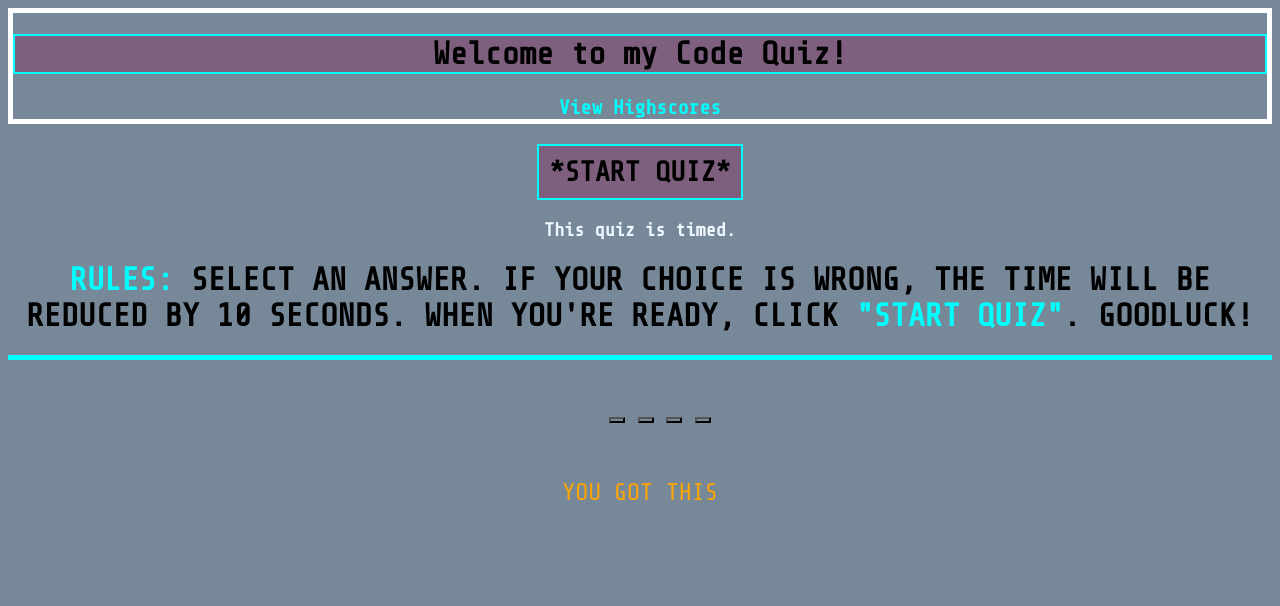
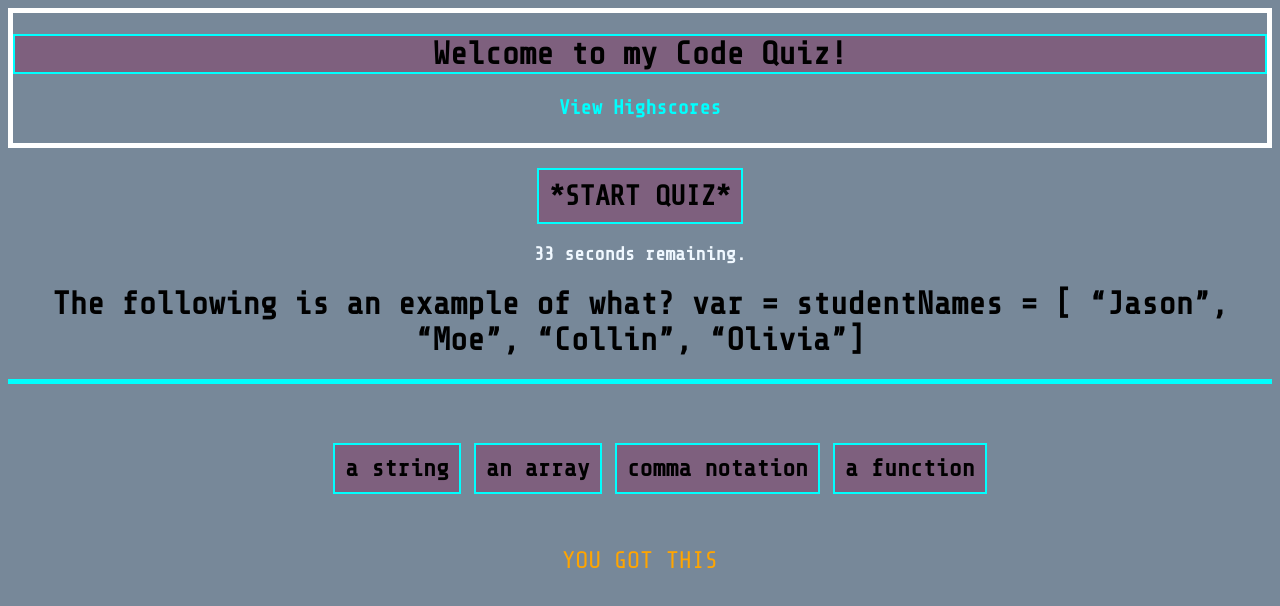
Before and after one commit to LutzJason92/JDLCodeQuiz, a plain HTML site: page index.html in a window 1280 px wide. Both pictures are taken after a click on the button "*START QUIZ*". Drawn offline with nearby package versions, Linux system fonts and the light colour scheme.

Commit message:
js edits
linked points to html page, updated questions, formatting changed

```diff
--- a/assets/css/style.css
+++ b/assets/css/style.css
@@ -36,6 +36,15 @@ ol {
   list-style: none;
 }
 
+button {
+  margin-top: 20px;
+  font-size: 1em;
+  padding: 10px;
+  background-color: rgb(126, 96, 126);
+  font-weight: bolder;
+  border: 2.5px solid cyan;
+}
+
 timer h3 {
   color: aliceblue;
   text-align: center;
--- a/assets/js/script.js
+++ b/assets/js/script.js
@@ -1,21 +1,21 @@
 // // //DECLARE VARIABLES
 
 var startCountDown = document.getElementById("timer")
-var beginQuestion1 = document.getElementById("questions")
+var userQuestions = document.getElementById("questions")
 var displayAnswers = document.getElementById("answers")
 var displayValue = document.getElementById("rightWrong")
 var choicesArray1 = document.getElementById("choice1")
 var choicesArray2 = document.getElementById("choice2")
 var choicesArray3 = document.getElementById("choice3")
 var choicesArray4 = document.getElementById("choice4")
-
+var displayScore =  document.getElementById("points")
 
 // questionAndanswersArray
 var quizQuestions = [
 
-    { question : "sample",
-    choices : ["a", "b", "c", "d"],
-    answer : "b" },
+    { question : "The following is an example of what? var = studentNames = [ “Jason”, “Moe”, “Collin”, “Olivia”]",
+    choices : ["a string", "an array", "comma notation", "a function"],
+    answer : "an array" },
 
    { question : "sample 2",
     choices : [ 1, 2, 3, 4 ],
@@ -28,33 +28,33 @@ var quizQuestions = [
     { question : "sample 4",
     choices : [ 9, 8, 7, 6 ],
     answer : 8 }
-
-//     { question :
-//     choices :
-//     answer : },
-
-
 ];
-
 
 var quizQa = 0;
 var penalty = 5;
 var secondsLeft = 35;
-var score = 0
+var points = 0;
 
 //EventListener - button clicks
 document.getElementById("button").addEventListener('click', startTimer);
-document.getElementById("choice1").addEventListener('click', judgeMent);document.getElementById("choice2").addEventListener('click', judgeMent);document.getElementById("choice3").addEventListener('click', judgeMent);document.getElementById("choice4").addEventListener('click', judgeMent);
+document.getElementById("choice1").addEventListener('click', judgeMent);
+document.getElementById("choice2").addEventListener('click', judgeMent);
+document.getElementById("choice3").addEventListener('click', judgeMent);
+document.getElementById("choice4").addEventListener('click', judgeMent);
+
+
+
+
 
 function startTimer (){
     var timerInterval = setInterval(function() {
-        // beginQuestion1()
+
         secondsLeft--;
         startCountDown.textContent = secondsLeft + " seconds remaining.";
 
         if(secondsLeft < 10)
         {
-            startCountDown.textContent = secondsLeft + " time is almost up!";
+            startCountDown.textContent = secondsLeft + " seconds remaining! time is almost up!";
         }
 
         if (secondsLeft <= 0) {
@@ -64,35 +64,30 @@ function startTimer (){
         }
       }, 1000); //milliseconds
 
-    questions()
+    question1()
 };
 
-function questions(){
-
-        //proves content is pushed to page
-        // beginQuestion1.textContent = "question Place Holder"
-        // displayAnswers.textContent = "answer Place holder"
-
+function question1(){
         for (var i = 0; i < quizQuestions.length; i++){
 
             var displayQuestion = quizQuestions[quizQa].question;
-            beginQuestion1.textContent = displayQuestion;
+            userQuestions.textContent = displayQuestion;
         };
 
-        for (var x = 0; x < quizQuestions.length; x++){
+        for (var i = 0; i < quizQuestions.length; i++ ){
 
-            var displayChoices = quizQuestions[quizQa].choices[x];
+            var displayChoices = quizQuestions[quizQa].choices[i];
 
-            if (x == 0) {
+            if (i == 0) {
                 choicesArray1.textContent = displayChoices
             }
-            if (x == 1) {
+            if (i == 1) {
                 choicesArray2.textContent = displayChoices
             }
-            if (x == 2) {
+            if (i == 2) {
                 choicesArray3.textContent = displayChoices
             }
-            if (x == 3) {
+            if (i == 3) {
                 choicesArray4.textContent = displayChoices
             }
 
@@ -101,31 +96,33 @@ function questions(){
 }
 function judgeMent(event){
        var displayChoices = event.target;
-
-       for (var i = 0; i < quizQuestions.length; i++){
+       for (var i = 0; i < 1; i++){
 
          var displayAnswers = quizQuestions[quizQa].answer;
 
        if (displayAnswers === displayChoices.textContent){
-            displayValue.textContent = "NICE!"
-            score++
+            displayValue.textContent = "NICE!";
+            points += 1;
+            displayScore.textContent = points;
+            console.log(points);
+            i++;
+
+        } else {
+            secondsLeft = secondsLeft - penalty;
+            displayValue.textContent = "TRY AGAIN" ;
         }
-
-            else {
-                displayValue.textContent = "TRY AGAIN"
-                secondsLeft = secondsLeft -- penalty;
-            }
     }
 
 }
-        // list items are buttons that trigger a correct / wrong output to rightWrong ID in HTML
 
-        // store score in local memory
 
-        // progress to next question after right answer is selected
 
 // display page after timer is up or questions are over
 
 function gameOver() {
-    console.log("gameOver")
+
+
+    // console.log("gameOver");
+   //window.location.replace("highscores.html");
+
 };
--- a/index.html
+++ b/index.html
@@ -16,6 +16,7 @@
         <h1>Welcome to my Code Quiz!</h1>
         <div>
             <a id="highscores" href="highscores.html">View Highscores</a>
+            <p id="points"></p>
         </div>
     </header>
     <div class="div">
@@ -27,7 +28,7 @@
     </timer>
 
     <container class="quizContainer">
-        <h1 id="questions"><span style="color: cyan" style="font-size: 2.5em;">RULES:</span>  SELECT AN ANSWER. IF YOUR CHOICE IS WRONG, THE TIME WILL BE REDUCED BY 10 SECONDS. WHEN YOU'RE READY, CLICK <span style="color: cyan" style="font-size: 2.5em;">"START QUIZ"</span>. GOODLUCK!</h1>
+        <h1 id="questions"><span style="color: cyan" style="font-size: 2.5em;">RULES:</span>  SELECT AN ANSWER. IF YOUR CHOICE IS WRONG, THE TIME WILL BE REDUCED BY 10 SECONDS. WHEN YOU'RE READY, CLICK <span style="color: cyan" style="font-size: 2.5em;">*START QUIZ*</span>. GOODLUCK!</h1>
         <h2>
             <ol id="answers">
                 <button  id="choice1" ></button>
```
